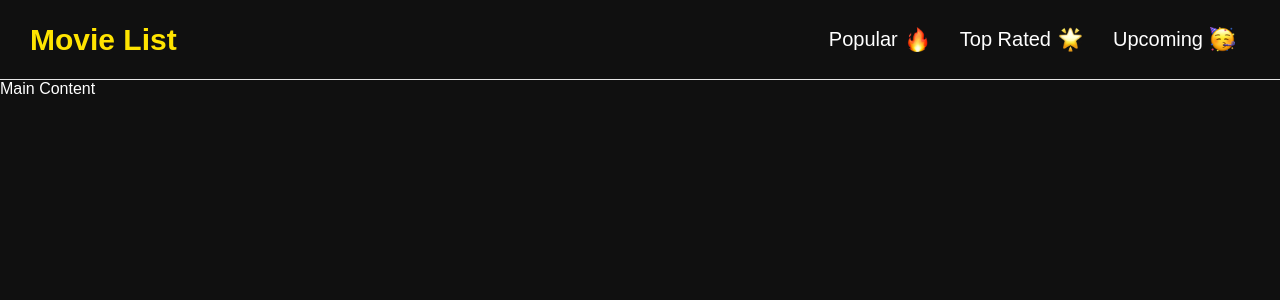
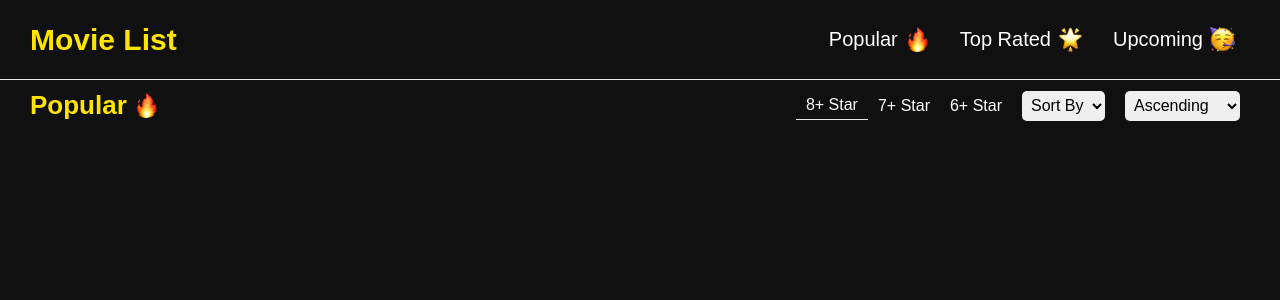
Before and after one commit to jjiiaarr/React_movie_lists, a React (Vite) app: page / in a window 1280 px wide. Shown: the top 300 px of the page. Built offline with nearby package versions, Linux system fonts and the light colour scheme; a web font is replaced by a local one.

Commit message:
done building movie list component

```diff
--- a/src/App.jsx
+++ b/src/App.jsx
@@ -2,12 +2,13 @@
 
 import "./App.css";
 import Navbar from "./components/Navbar/Navbar";
+import MovieList from "./components/Navbar/MovieList/MovieList";
 
 const App = () => {
   return (
     <div className="app">
       <Navbar />
-      <main>Main Content</main>
+      <MovieList />
     </div>
   );
 };
--- /dev/null
+++ b/src/components/Navbar/MovieList/MovieList.css
@@ -0,0 +1,37 @@
+.movie_list_header {
+  padding: 10px 30px;
+  justify-content: space-between;
+  margin-bottom: 5px;
+}
+
+.movie_list_heading {
+  font-size: 26px;
+  color: #ffe400;
+}
+
+.movie_filter {
+  list-style: none;
+  font-size: 16px;
+}
+
+.movie_filter_item {
+  padding: 5px 10px;
+  cursor: pointer;
+}
+
+.movie_filter_item.active {
+  border-bottom: 1px solid #e6e6e6;
+  font-weight: 500;
+}
+
+.movie_sorting {
+  border: none;
+  outline: none;
+  border-radius: 5px;
+  font-size: 16px;
+  font-weight: 500;
+  font-family: inherit;
+  height: 30px;
+  padding: 0 5px;
+  margin: 0 10px;
+}
--- /dev/null
+++ b/src/components/Navbar/MovieList/MovieList.jsx
@@ -0,0 +1,37 @@
+import React from "react";
+
+import "./MovieList.css";
+import Fire from "../../../assets/fire.png";
+
+const MovieList = () => {
+  return (
+    <section className="movie_list">
+      <header className="align_center movie_list_header">
+        <h2 className="align_center movie_list_heading">
+          Popular <img src={Fire} alt="fire emoji" className="navbar_emoji" />
+        </h2>
+        <div className="align_center movie_list_fs">
+          <ul className="align_center movie_filter">
+            <li className="movie_filter_item active">8+ Star</li>
+            <li className="movie_filter_item">7+ Star</li>
+            <li className="movie_filter_item">6+ Star</li>
+          </ul>
+
+          <select name="" id="" className="movie_sorting">
+            <option value="">Sort By</option>
+            <option value="">Date</option>
+            <option value="">Rating</option>
+          </select>
+          <select name="" id="" className="movie_sorting">
+            <option value="">Ascending</option>
+            <option value="">Descending</option>
+          </select>
+        </div>
+      </header>
+
+      <div className="movie_cards"></div>
+    </section>
+  );
+};
+
+export default MovieList;
--- a/src/index.css
+++ b/src/index.css
@@ -14,3 +14,8 @@
   color: #fff;
   font-family: "Montserrat", sans-serif;
 }
+
+.align_center {
+  display: flex;
+  align-items: center;
+}
```
